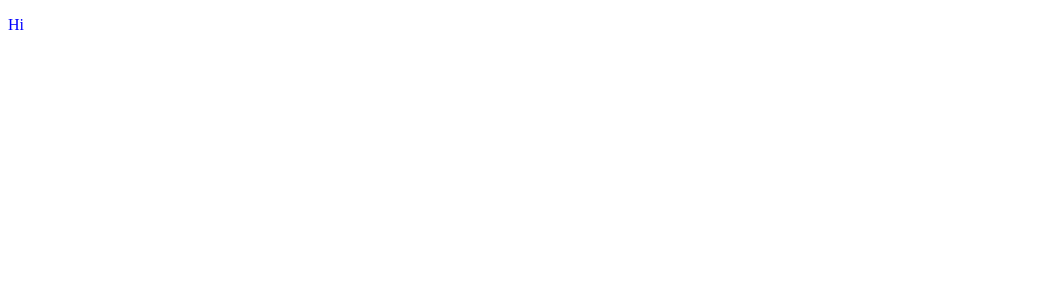
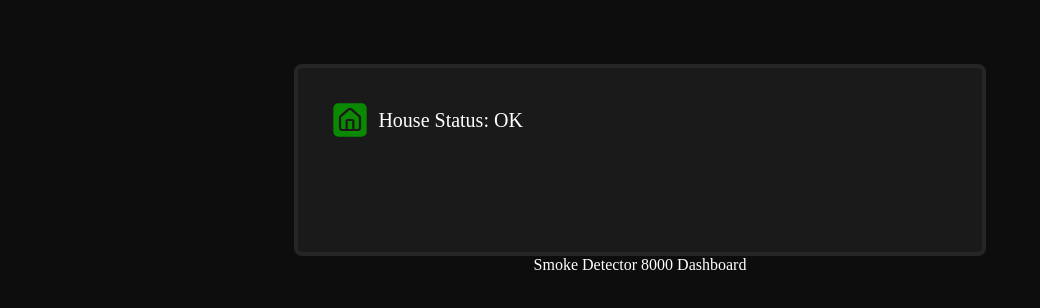
Before and after one commit to Cyroshadow/fire-detector-IoT, a React (Vite) app: page / in a window 1280 px wide. Shown: the top 308 px of the page, without its empty margins (0-1040 px from the left). Built offline with nearby package versions, Linux system fonts and the light colour scheme.

Commit message:
transfer working files to remote

```diff
--- a/src/App.module.css
+++ b/src/App.module.css
@@ -1,3 +1,8 @@
-.test {
-  color: blue
+.app-wrapper {
+  display: flex;
+  flex-direction: column;
+  align-items: center;
+  padding: 4rem;
+  width: 100dvw;
+  height: 100dvh;
 }
--- a/src/App.tsx
+++ b/src/App.tsx
@@ -1,5 +1,9 @@
 import styles from './App.module.css'
+import Dashboard from './components/Dashboard.tsx'
+
 
 export default function App() {
-  return <p className={styles.test}>Hi</p>
+  return (<div className={styles['app-wrapper']}>
+    <Dashboard />
+  </div>)
 }
--- a/src/main.css
+++ b/src/main.css
@@ -0,0 +1,18 @@
+* {
+  box-sizing: border-box;
+  margin: 0px;
+  padding: 0px;
+}
+
+:root {
+  --bg-light: hsl(0 0 15);
+  --bg: hsl(0 0 10);
+  --bg-dark: hsl(0 0 5);
+  --text: hsl(0 0 100);
+  --safe: hsl(116, 99%, 27%);
+   color: var(--text);
+}
+
+body {
+  background-color: var(--bg-dark);
+}
```
